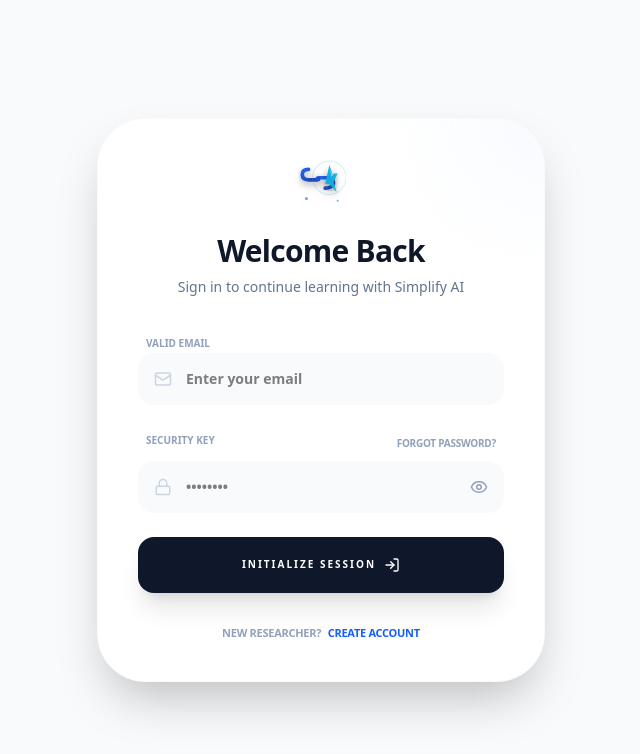
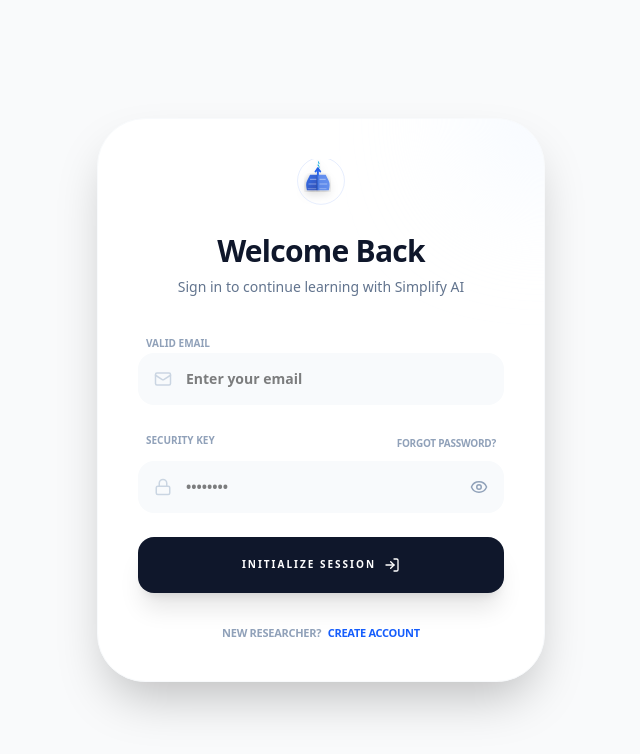
Before and after one commit to PriyanshuCybro/Simplify-AI, a React (Vite) app in the folder frontend/ai-learning-assistant/: page /login in a window 1280 px wide. Shown: the top 754 px of the page, without its empty margins (319-959 px from the left). Built offline with nearby package versions, Linux system fonts and the light colour scheme; no server answers.

Commit message:
New meaningful logo: Open book with upward arrow and AI spark - represents learning growth powered by AI

```diff
--- a/frontend/ai-learning-assistant/src/components/Logo.jsx
+++ b/frontend/ai-learning-assistant/src/components/Logo.jsx
@@ -1,122 +1,126 @@
 import React from 'react';
 
 const Logo = ({ size = 40, showText = true, variant = 'default', className = "" }) => {
-  // Variants: 'default', 'icon-only', 'compact', 'dark'
-
   const getColors = () => {
     if (variant === 'dark') {
-      return { primary: '#1E40AF', accent: '#0EA5E9', text: '#ffffff', bg: '#1e293b' };
+      return { primary: '#1E40AF', accent: '#0EA5E9', text: '#ffffff' };
     }
-    return { primary: '#2563EB', accent: '#0EA5E9', text: '#0F172A', bg: '#ffffff' };
+    return { primary: '#2563EB', accent: '#0EA5E9', text: '#0F172A' };
   };
 
   const colors = getColors();
-  const scale = size / 40; // Base size is 40
 
   return (
-    <div className={`flex items-center gap-2.5 ${className}`}>
-      {/* Main Logo Mark - Bold & Visible */}
+    <div className={`flex items-center gap-3 ${className}`}>
+      {/* Logo Mark - Open Book with AI Spark */}
       <div className="relative flex-shrink-0" style={{ width: `${size}px`, height: `${size}px` }}>
         <svg
           width={size}
           height={size}
-          viewBox="0 0 48 48"
+          viewBox="0 0 64 64"
           fill="none"
           xmlns="http://www.w3.org/2000/svg"
           className="drop-shadow-lg"
         >
-          {/* Define gradients */}
           <defs>
-            <linearGradient id="gradientBold" x1="0%" y1="0%" x2="100%" y2="100%">
+            {/* Main gradient for book */}
+            <linearGradient id="bookGrad" x1="0%" y1="0%" x2="100%" y2="100%">
               <stop offset="0%" stopColor={colors.primary} stopOpacity="1" />
               <stop offset="100%" stopColor="#1E40AF" stopOpacity="1" />
             </linearGradient>
-            <linearGradient id="gradientSpark" x1="0%" y1="0%" x2="100%" y2="100%">
+            {/* Gradient for spark */}
+            <linearGradient id="sparkGrad" x1="0%" y1="0%" x2="100%" y2="100%">
               <stop offset="0%" stopColor={colors.accent} stopOpacity="1" />
               <stop offset="100%" stopColor="#06B6D4" stopOpacity="1" />
             </linearGradient>
-            <filter id="shadow">
-              <feDropShadow dx="0" dy="2" stdDeviation="3" floodOpacity="0.25" />
+            <filter id="glow">
+              <feDropShadow dx="0" dy="2" stdDeviation="4" floodOpacity="0.3" />
             </filter>
           </defs>
 
-          {/* Bold S Shape - Main Brand Mark */}
-          <g filter="url(#shadow)">
-            {/* First curve of S */}
+          {/* Open Book - Left page */}
+          <path
+            d="M 18 20 L 14 28 Q 12 32 14 40 L 28 40 L 28 20 Z"
+            fill="url(#bookGrad)"
+            opacity="0.9"
+            filter="url(#glow)"
+          />
+
+          {/* Open Book - Right page */}
+          <path
+            d="M 28 20 L 28 40 L 42 40 Q 44 32 42 28 L 38 20 Z"
+            fill={colors.primary}
+            opacity="0.7"
+            filter="url(#glow)"
+          />
+
+          {/* Book spine/center */}
+          <line x1="28" y1="20" x2="28" y2="40" stroke={colors.primary} strokeWidth="1.5" opacity="0.5" />
+
+          {/* Page lines on left */}
+          <line x1="18" y1="26" x2="26" y2="26" stroke="white" strokeWidth="1" opacity="0.6" />
+          <line x1="16" y1="32" x2="26" y2="32" stroke="white" strokeWidth="1" opacity="0.5" />
+          <line x1="15" y1="38" x2="26" y2="38" stroke="white" strokeWidth="1" opacity="0.4" />
+
+          {/* Page lines on right */}
+          <line x1="30" y1="26" x2="38" y2="26" stroke="white" strokeWidth="1" opacity="0.6" />
+          <line x1="30" y1="32" x2="40" y2="32" stroke="white" strokeWidth="1" opacity="0.5" />
+          <line x1="30" y1="38" x2="39" y2="38" stroke="white" strokeWidth="1" opacity="0.4" />
+
+          {/* Upward Arrow - Growth/Learning */}
+          <g transform="translate(28, 12)">
+            {/* Arrow shaft */}
+            <line x1="0" y1="8" x2="0" y2="0" stroke={colors.primary} strokeWidth="2.5" strokeLinecap="round" />
+
+            {/* Arrow head - top */}
             <path
-              d="M 12 10 C 8 10 6 12 6 15 C 6 18 8 20 12 20 C 15 20 18 20 20 20"
-              stroke="url(#gradientBold)"
-              strokeWidth="3.5"
+              d="M -3 4 L 0 0 L 3 4"
+              stroke={colors.primary}
+              strokeWidth="2.5"
               strokeLinecap="round"
               strokeLinejoin="round"
               fill="none"
             />
+          </g>
 
-            {/* Second curve of S */}
+          {/* AI Spark - Lightning Bolt at top */}
+          <g transform="translate(28, 4)">
             <path
-              d="M 28 28 C 32 28 36 26 36 23 C 36 20 34 18 30 18 C 27 18 24 18 22 18"
-              stroke="url(#gradientBold)"
-              strokeWidth="3.5"
-              strokeLinecap="round"
-              strokeLinejoin="round"
-              fill="none"
+              d="M 0 -2 L 2.5 2 L 0.5 2 L 3 8 L -1 3.5 L 0.5 3.5 Z"
+              fill="url(#sparkGrad)"
+              filter="url(#glow)"
             />
 
-            {/* Middle connection */}
-            <circle cx="21" cy="19" r="2.5" fill="url(#gradientBold)" />
-          </g>
-
-          {/* Bold AI Lightning Bolt - Accent */}
-          <g filter="url(#shadow)">
-            {/* Outer lightning shape */}
+            {/* Inner highlight */}
             <path
-              d="M 32 6 L 35 14 L 40 14 L 36 22 L 39 32 L 32 24 L 28 24 Z"
-              fill="url(#gradientSpark)"
-              opacity="0.95"
-            />
-
-            {/* Inner highlight for depth */}
-            <path
-              d="M 32 8 L 34 13 L 37 13 L 34 18 L 36 25 Z"
+              d="M 0.5 0 L 1.5 1.5 L 0 1.5 L 1.5 4 Z"
               fill="white"
-              opacity="0.4"
+              opacity="0.5"
             />
           </g>
 
-          {/* Accent circle background - subtle */}
-          <circle
-            cx="32"
-            cy="18"
-            r="16"
-            fill="none"
-            stroke="url(#gradientSpark)"
-            strokeWidth="1"
-            opacity="0.2"
-          />
-
-          {/* Corner accent dots */}
-          <circle cx="10" cy="38" r="1.5" fill={colors.primary} opacity="0.6" />
-          <circle cx="40" cy="40" r="1" fill={colors.accent} opacity="0.7" />
+          {/* Circle background - subtle */}
+          <circle cx="32" cy="28" r="30" fill="none" stroke={colors.primary} strokeWidth="1" opacity="0.15" />
         </svg>
       </div>
 
-      {/* Brand Text - Bold & Clear */}
+      {/* Brand Text */}
       {showText && variant !== 'icon-only' && (
         <div className="flex flex-col leading-tight">
           <div style={{ display: 'flex', gap: '0px', alignItems: 'baseline' }}>
             <span className="font-black tracking-tighter" style={{
-              fontSize: `${16 * scale}px`,
+              fontSize: `${16 * (size / 40)}px`,
               color: colors.text,
               letterSpacing: '-1px',
-              lineHeight: '1'
+              lineHeight: '1.1'
             }}>
               Simplify
             </span>
             <span className="font-black" style={{
-              fontSize: `${13 * scale}px`,
+              fontSize: `${14 * (size / 40)}px`,
               color: colors.accent,
               letterSpacing: '0.5px',
-              lineHeight: '1'
+              lineHeight: '1.1'
             }}>
               AI
             </span>
@@ -124,11 +128,11 @@
           {variant === 'default' && (
             <span className="text-[10px] font-bold" style={{
               color: colors.text,
-              opacity: 0.7,
-              marginTop: '1px',
-              letterSpacing: '0.3px'
+              opacity: 0.65,
+              marginTop: '2px',
+              letterSpacing: '0.5px'
             }}>
-              Master Learning
+              Learn & Grow
             </span>
           )}
         </div>
```
